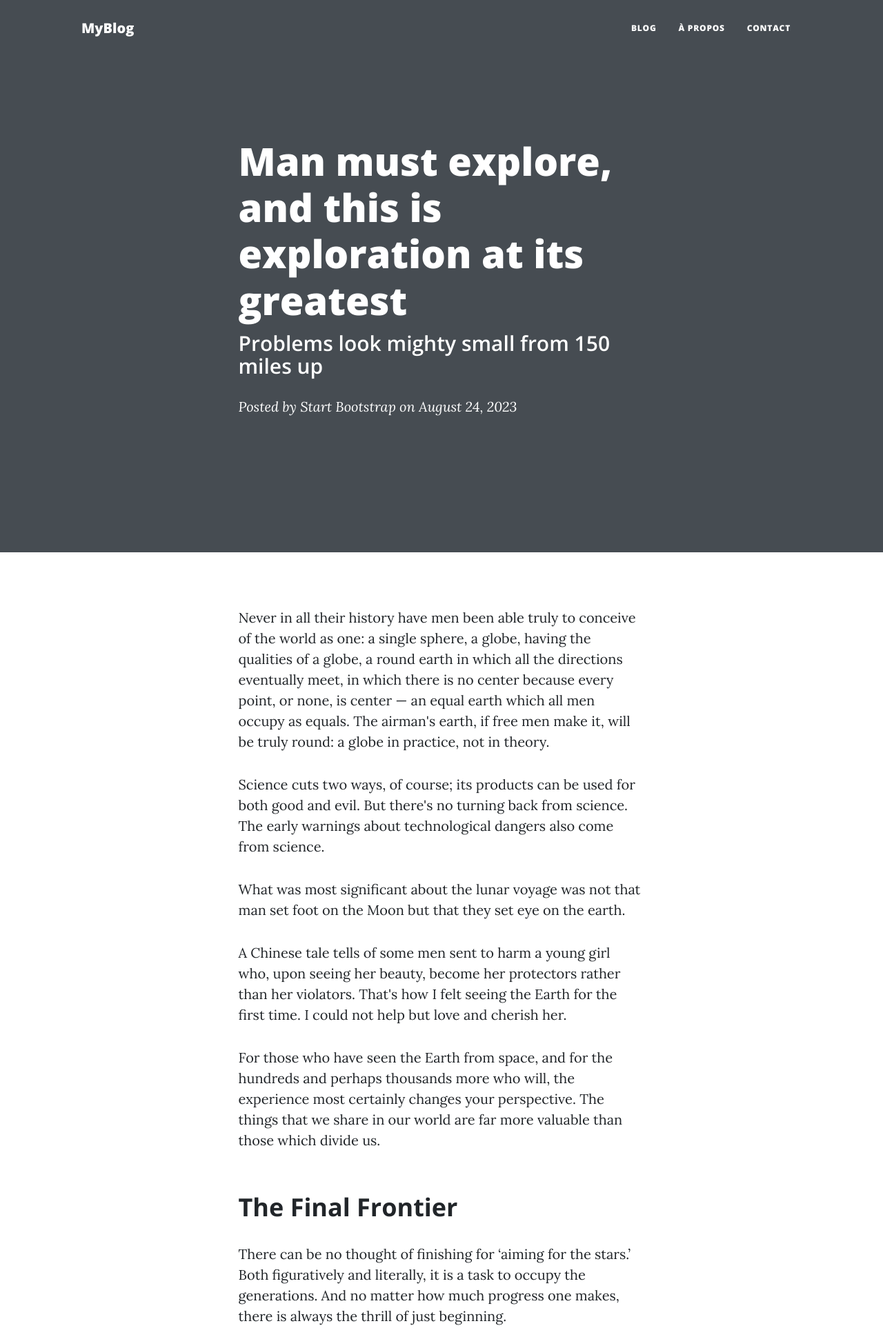
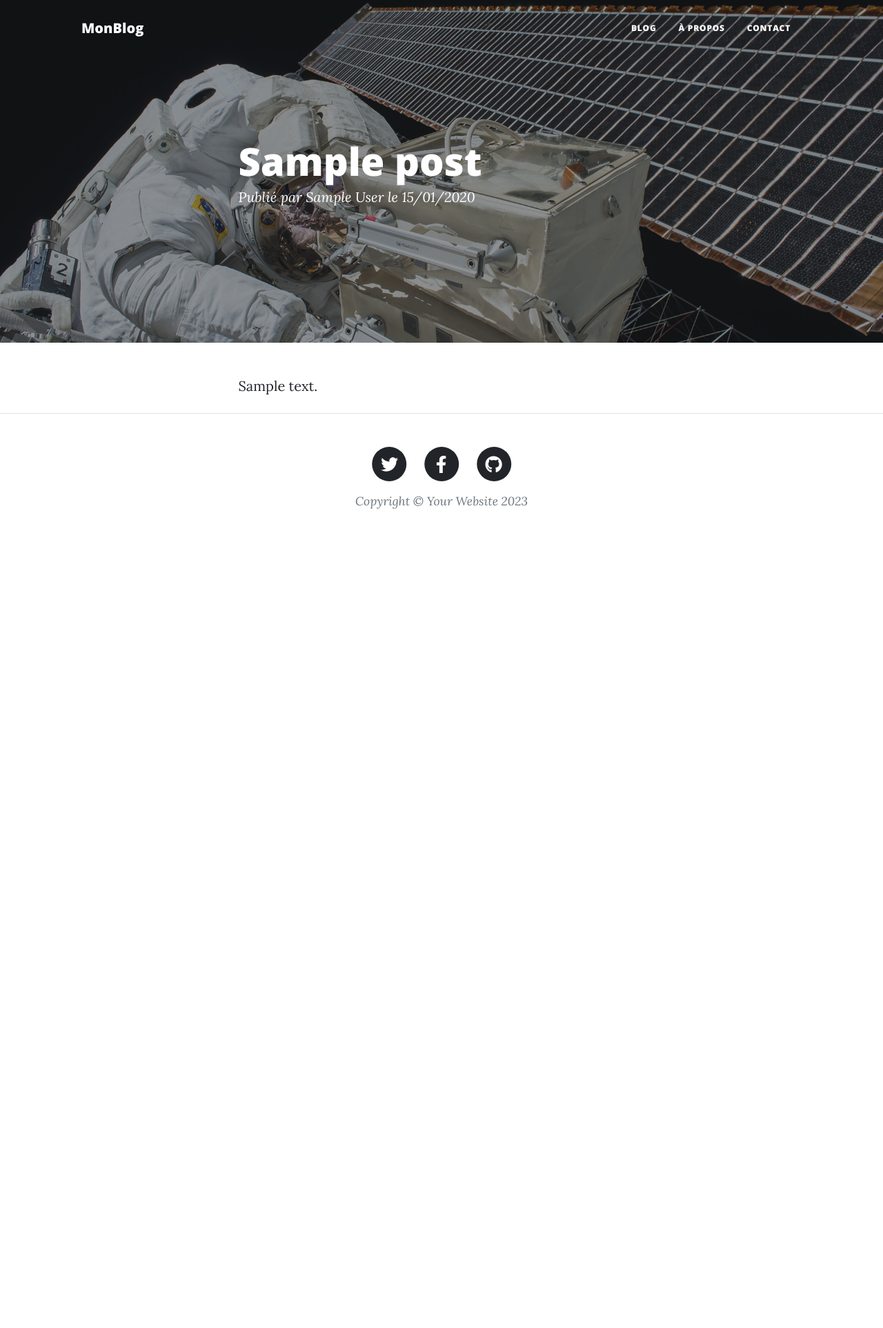
Before and after one commit to walidbouguerra/blog, a PHP site: page /blog/show/1 in a window 1280 px wide. Shown: the top 1926 px of the page at 69% size. After the commit the page ends 738 px from the top, so only its background shows below. Run offline with PHP 8.4, Linux system fonts and the light colour scheme; tables that the repository leaves empty or names only in its code hold one stand-in row (values such as "Sample post"); some libraries are stand-ins or nearby versions.

Commit message:
Ajout de l'affichage des données dans les vues des articles

```diff
--- a/src/controllers/BlogController.php
+++ b/src/controllers/BlogController.php
@@ -20,7 +20,8 @@ class BlogController extends Controller
 
     public function show(int $id):void
     {
-        $this->render('pages/post', []);
+        $post = $this->model->getOne($id);
+        $this->render('pages/post', ['post' => $post]);
     }
 
     public function delete(int $id):void
--- a/src/models/BlogModel.php
+++ b/src/models/BlogModel.php
@@ -10,4 +10,10 @@ class BlogModel extends Model
         $query = $this->query("SELECT id, author, DATE_FORMAT(`date`, '%d/%m/%Y') as date, title, content FROM $this->table");
         return $query->fetchAll();
     }
+
+    public function getOne(int $id):array
+    {
+        $query = $this->query("SELECT id, author, DATE_FORMAT(`date`, '%d/%m/%Y') as date, title, content FROM $this->table WHERE id = :id", ['id' => $id]);
+        return $query->fetch();
+    }
 }
--- a/src/views/layout.view.php
+++ b/src/views/layout.view.php
@@ -6,29 +6,29 @@
         <meta name="description" content="" />
         <meta name="author" content="" />
         <title>Clean Blog - Start Bootstrap Theme</title>
-        <link rel="icon" type="image/x-icon" href="img/favicon.ico" />
+        <link rel="icon" type="image/x-icon" href="/img/favicon.ico" />
         <!-- Font Awesome icons (free version)-->
         <script src="https://use.fontawesome.com/releases/v6.3.0/js/all.js" crossorigin="anonymous"></script>
         <!-- Google fonts-->
         <link href="https://fonts.googleapis.com/css?family=Lora:400,700,400italic,700italic" rel="stylesheet" type="text/css" />
         <link href="https://fonts.googleapis.com/css?family=Open+Sans:300italic,400italic,600italic,700italic,800italic,400,300,600,700,800" rel="stylesheet" type="text/css" />
         <!-- Core theme CSS (includes Bootstrap)-->
-        <link href="css/styles.css" rel="stylesheet" />
+        <link href="/css/styles.css" rel="stylesheet" />
     </head>
     <body>
         <!-- Navigation-->
         <nav class="navbar navbar-expand-lg navbar-light" id="mainNav">
             <div class="container px-4 px-lg-5">
-                <a class="navbar-brand" href="index.php">MyBlog</a>
+                <a class="navbar-brand" href="/">MonBlog</a>
                 <button class="navbar-toggler" type="button" data-bs-toggle="collapse" data-bs-target="#navbarResponsive" aria-controls="navbarResponsive" aria-expanded="false" aria-label="Toggle navigation">
                     Menu
                     <i class="fas fa-bars"></i>
                 </button>
                 <div class="collapse navbar-collapse" id="navbarResponsive">
                     <ul class="navbar-nav ms-auto py-4 py-lg-0">
-                        <li class="nav-item"><a class="nav-link px-lg-3 py-3 py-lg-4" href="blog">Blog</a></li>
-                        <li class="nav-item"><a class="nav-link px-lg-3 py-3 py-lg-4" href="about">À propos</a></li>
-                        <li class="nav-item"><a class="nav-link px-lg-3 py-3 py-lg-4" href="contact">Contact</a></li>
+                        <li class="nav-item"><a class="nav-link px-lg-3 py-3 py-lg-4" href="/blog">Blog</a></li>
+                        <li class="nav-item"><a class="nav-link px-lg-3 py-3 py-lg-4" href="/about">À propos</a></li>
+                        <li class="nav-item"><a class="nav-link px-lg-3 py-3 py-lg-4" href="/contact">Contact</a></li>
                     </ul>
                 </div>
             </div>
@@ -75,6 +75,6 @@
         <!-- Bootstrap core JS-->
         <script src="https://cdn.jsdelivr.net/npm/bootstrap@5.2.3/dist/js/bootstrap.bundle.min.js"></script>
         <!-- Core theme JS-->
-        <script src="js/scripts.js"></script>
+        <script src="/js/scripts.js"></script>
     </body>
 </html>
--- a/src/views/pages/post.view.php
+++ b/src/views/pages/post.view.php
@@ -1,15 +1,14 @@
 <!-- Page Header-->
-<header class="masthead" style="background-image: url(img/post-bg.jpg')">
+<header class="masthead" style="background-image: url('/img/<?= $post['image'] ?? 'post-bg.jpg' ?>')">
     <div class="container position-relative px-4 px-lg-5">
         <div class="row gx-4 gx-lg-5 justify-content-center">
             <div class="col-md-10 col-lg-8 col-xl-7">
                 <div class="post-heading">
-                    <h1>Man must explore, and this is exploration at its greatest</h1>
-                    <h2 class="subheading">Problems look mighty small from 150 miles up</h2>
+                    <h1><?= $post['title'] ?></h1>
                     <span class="meta">
-                        Posted by
-                        <a href="#!">Start Bootstrap</a>
-                        on August 24, 2023
+                        Publié par
+                        <a href="#!"><?= $post['author'] ?></a>
+                        le <?= $post['date'] ?>
                     </span>
                 </div>
             </div>
@@ -21,28 +20,7 @@
     <div class="container px-4 px-lg-5">
         <div class="row gx-4 gx-lg-5 justify-content-center">
             <div class="col-md-10 col-lg-8 col-xl-7">
-                <p>Never in all their history have men been able truly to conceive of the world as one: a single sphere, a globe, having the qualities of a globe, a round earth in which all the directions eventually meet, in which there is no center because every point, or none, is center — an equal earth which all men occupy as equals. The airman's earth, if free men make it, will be truly round: a globe in practice, not in theory.</p>
-                <p>Science cuts two ways, of course; its products can be used for both good and evil. But there's no turning back from science. The early warnings about technological dangers also come from science.</p>
-                <p>What was most significant about the lunar voyage was not that man set foot on the Moon but that they set eye on the earth.</p>
-                <p>A Chinese tale tells of some men sent to harm a young girl who, upon seeing her beauty, become her protectors rather than her violators. That's how I felt seeing the Earth for the first time. I could not help but love and cherish her.</p>
-                <p>For those who have seen the Earth from space, and for the hundreds and perhaps thousands more who will, the experience most certainly changes your perspective. The things that we share in our world are far more valuable than those which divide us.</p>
-                <h2 class="section-heading">The Final Frontier</h2>
-                <p>There can be no thought of finishing for ‘aiming for the stars.’ Both figuratively and literally, it is a task to occupy the generations. And no matter how much progress one makes, there is always the thrill of just beginning.</p>
-                <p>There can be no thought of finishing for ‘aiming for the stars.’ Both figuratively and literally, it is a task to occupy the generations. And no matter how much progress one makes, there is always the thrill of just beginning.</p>
-                <blockquote class="blockquote">The dreams of yesterday are the hopes of today and the reality of tomorrow. Science has not yet mastered prophecy. We predict too much for the next year and yet far too little for the next ten.</blockquote>
-                <p>Spaceflights cannot be stopped. This is not the work of any one man or even a group of men. It is a historical process which mankind is carrying out in accordance with the natural laws of human development.</p>
-                <h2 class="section-heading">Reaching for the Stars</h2>
-                <p>As we got further and further away, it [the Earth] diminished in size. Finally it shrank to the size of a marble, the most beautiful you can imagine. That beautiful, warm, living object looked so fragile, so delicate, that if you touched it with a finger it would crumble and fall apart. Seeing this has to change a man.</p>
-                <a href="#!"><img class="img-fluid" src="assets/img/post-sample-image.jpg" alt="..." /></a>
-                <span class="caption text-muted">To go places and do things that have never been done before – that’s what living is all about.</span>
-                <p>Space, the final frontier. These are the voyages of the Starship Enterprise. Its five-year mission: to explore strange new worlds, to seek out new life and new civilizations, to boldly go where no man has gone before.</p>
-                <p>As I stand out here in the wonders of the unknown at Hadley, I sort of realize there’s a fundamental truth to our nature, Man must explore, and this is exploration at its greatest.</p>
-                <p>
-                    Placeholder text by
-                    <a href="http://spaceipsum.com/">Space Ipsum</a>
-                    &middot; Images by
-                    <a href="https://www.flickr.com/photos/nasacommons/">NASA on The Commons</a>
-                </p>
+                <?= $post['content'] ?>
             </div>
         </div>
     </div>
```
Also changed, not shown: src/views/pages/blog.view.php (+4 -4 lines).
